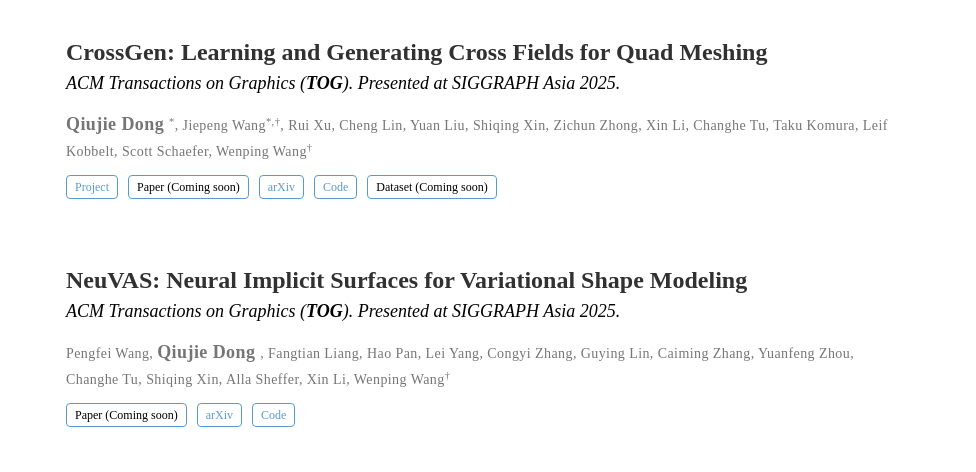
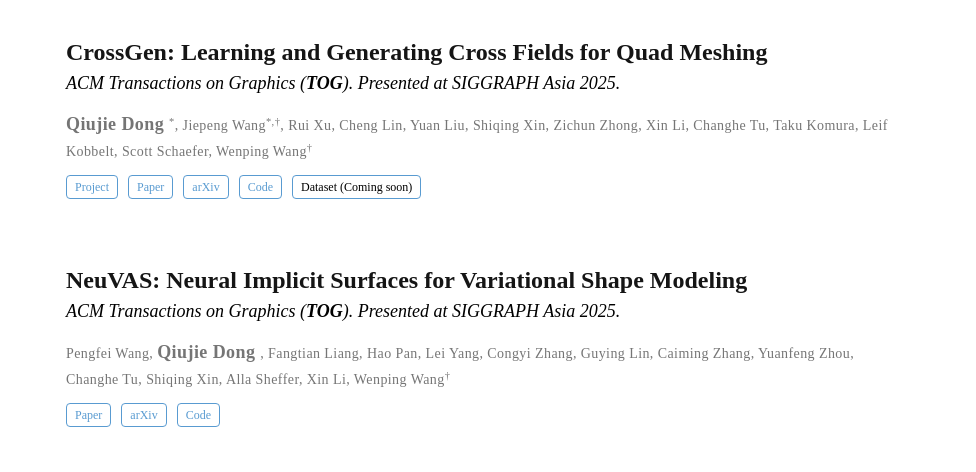
Before and after one commit to QiujieDong/QiujieDong.github.io, a plain HTML site: page index.html in a window 1280 px wide. Shown: the part 1428-1900 px from the top of the page, 304-1280 px from the left. Drawn offline with nearby package versions, Linux system fonts and the light colour scheme; some icons are missing.

Commit message:
update the URL of thepaper

```diff
--- a/index.html
+++ b/index.html
@@ -428,10 +428,9 @@
 
                         <div class="col-lg-9">
                             <h3 class="article-title mb-0 mt-0" itemprop="name">
-<!--                                <a href="https://dl.acm.org/doi/10.1145/3658171" itemprop="url" rel="noopener">-->
-<!--                                    NeurCross: A Neural Approach to Computing Cross Fields for Quad Mesh Generation-->
-<!--                                </a>-->
-                                CrossGen: Learning and Generating Cross Fields for Quad Meshing
+                                <a href="https://dl.acm.org/doi/10.1145/3763299" itemprop="url" rel="noopener">
+                                    CrossGen: Learning and Generating Cross Fields for Quad Meshing
+                                </a>
                             </h3>
 
                             <div class="article-style" itemprop="articleBody" style="font-size:18px;">
@@ -516,10 +515,8 @@
                                 <a class="btn btn-outline-primary my-1 mr-1 btn-sm"
                                    href="/publications/CrossGen/" target="_blank" itemprop="url" rel="noopener">Project</a>
 
-<!--                                <a class="btn btn-outline-primary my-1 mr-1 btn-sm"-->
-<!--                                   href="https://arxiv.org/abs/2405.13745" target="_blank" itemprop="url" rel="noopener">Paper</a>-->
-
-                                <a class="btn btn-outline-primary my-1 mr-1 btn-sm">Paper (Coming soon)</a>
+                                <a class="btn btn-outline-primary my-1 mr-1 btn-sm"
+                                   href="https://dl.acm.org/doi/10.1145/3763299" target="_blank" itemprop="url" rel="noopener">Paper</a>
 
                                 <a class="btn btn-outline-primary my-1 mr-1 btn-sm"
                                    href="https://arxiv.org/abs/2506.07020" target="_blank" itemprop="url" rel="noopener">arXiv</a>
@@ -545,7 +542,9 @@
 
                         <div class="col-lg-9">
                             <h3 class="article-title mb-0 mt-0" itemprop="name">
-                                NeuVAS: Neural Implicit Surfaces for Variational Shape Modeling
+                                <a href="https://dl.acm.org/doi/10.1145/3763331" itemprop="url" rel="noopener" target="_blank">
+                                    NeuVAS: Neural Implicit Surfaces for Variational Shape Modeling
+                                </a>
                             </h3>
 
                             <div class="article-style" itemprop="articleBody" style="font-size:18px;">
@@ -631,7 +630,8 @@
                             </div>
 
                             <div class="btn-links">
-                                <a class="btn btn-outline-primary my-1 mr-1 btn-sm">Paper (Coming soon)</a>
+                                <a class="btn btn-outline-primary my-1 mr-1 btn-sm"
+                                   href="https://dl.acm.org/doi/10.1145/3763331" target="_blank" itemprop="url" rel="noopener">Paper</a>
 
                                 <a class="btn btn-outline-primary my-1 mr-1 btn-sm"
                                    href="https://arxiv.org/abs/2506.13050" target="_blank" itemprop="url" rel="noopener">arXiv</a>
```
